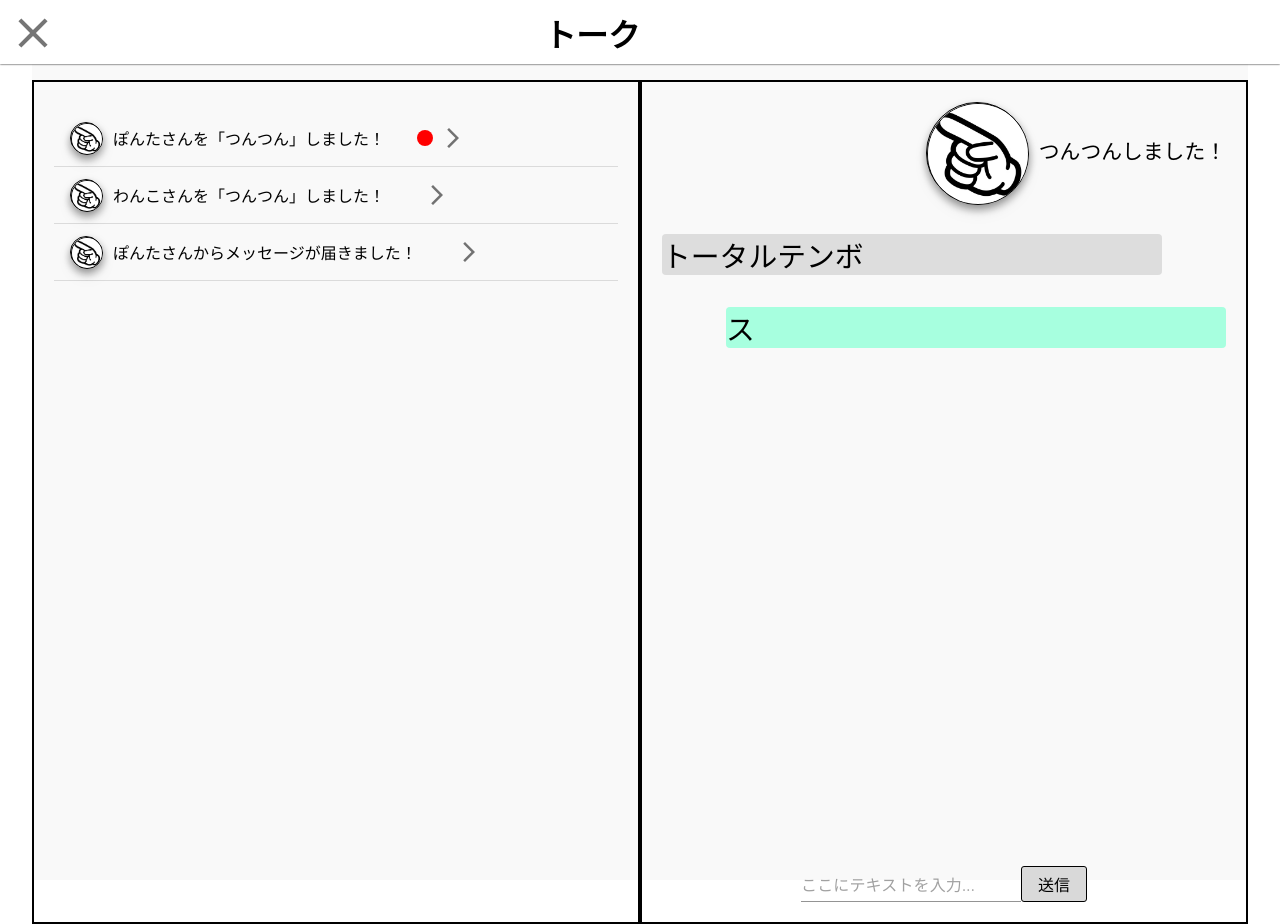
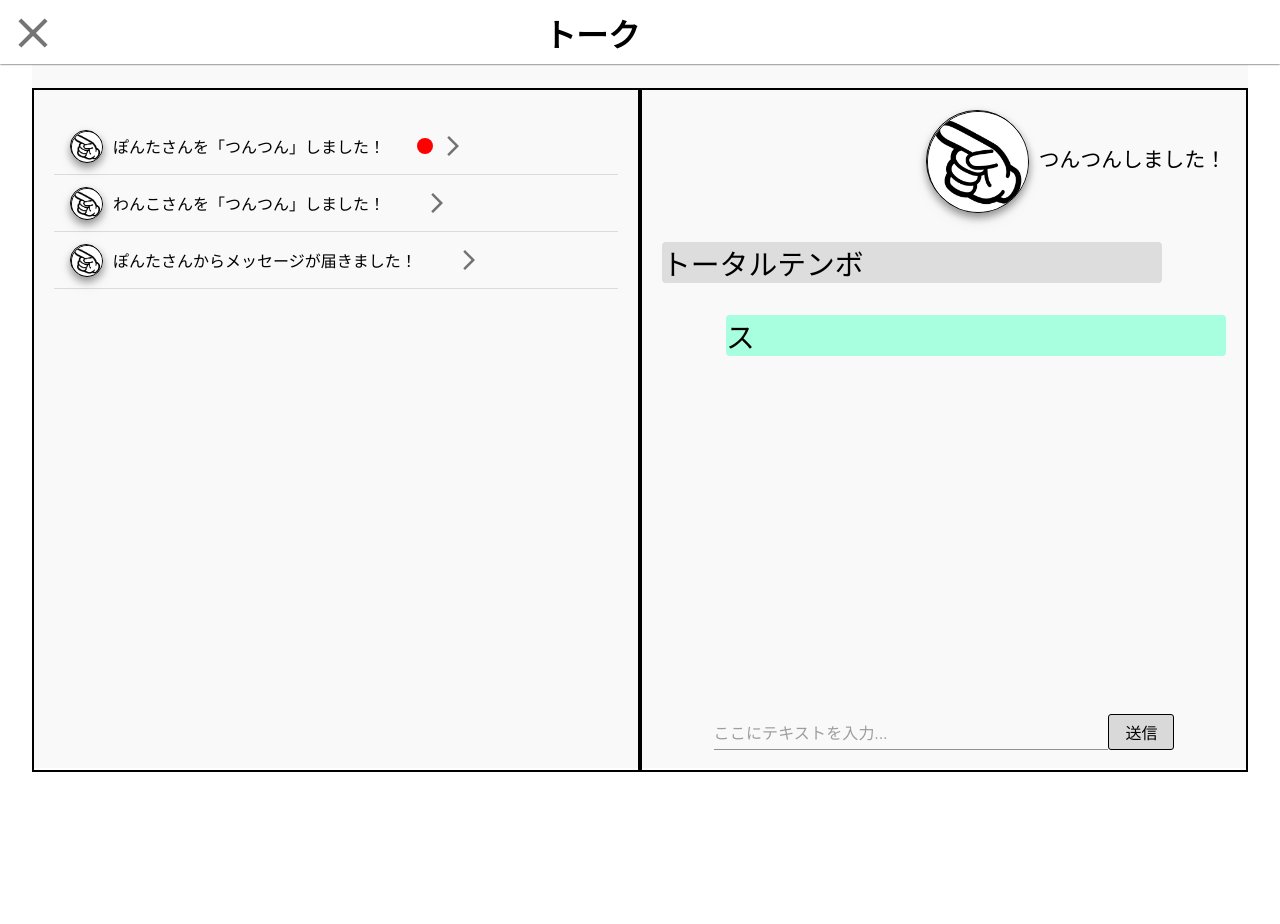
Before and after one commit to Autumn-hackathons2022-B/TunTunConnect-Front, a React (Create React App) app: page /dm in a window 1280 px wide. After the commit the page ends 800 px from the top, so only its background shows below. Built offline with nearby package versions, Linux system fonts and the light colour scheme.

Commit message:
[update] modify size and height

```diff
--- a/src/components/atoms/SubmitText.js
+++ b/src/components/atoms/SubmitText.js
@@ -1,6 +1,10 @@
 import { Input } from "@mui/material";
+import styled from "styled-components";
 
 export const SubmitText = () => {
-    return <Input placeholder="ここにテキストを入力...">
-    </Input>
-}
+  return <StyledInput placeholder="ここにテキストを入力..."></StyledInput>;
+};
+
+const StyledInput = styled(Input)`
+  width: 70%;
+`;
--- a/src/components/molecules/InputZone.js
+++ b/src/components/molecules/InputZone.js
@@ -1,12 +1,21 @@
 import { SubmitText } from "../atoms/SubmitText";
 import { SubmitButton } from "../atoms/SubmitButton";
 import { useState } from "react";
+import styled from "styled-components";
 
 export const InputZone = () => {
-    const [nowText, setNowtext] = useState("")
+  const [nowText, setNowtext] = useState("");
 
-    return <div>
-        <SubmitText />
-        <SubmitButton />
-    </div>
-}
+  return (
+    <Wrapper>
+      <SubmitText />
+      <SubmitButton />
+    </Wrapper>
+  );
+};
+
+const Wrapper = styled.div`
+  width: 100%;
+  padding: auto;
+  text-align: center;
+`;
--- a/src/components/organisms/Conversation.js
+++ b/src/components/organisms/Conversation.js
@@ -1,33 +1,37 @@
-import { ChatMolecule } from "../molecules/ChatMolecule"
-import { InputZone } from "../molecules/InputZone"
-import {Stack} from "@mui/material";
+import { ChatMolecule } from "../molecules/ChatMolecule";
+import { InputZone } from "../molecules/InputZone";
+import { Stack } from "@mui/material";
 
 /**
  * DM画面の右側の会話部分
  */
 
 export const Conversation = ({ userId, partnerId }) => {
-
   // ここで、会話内容を読み込む
   const GetConversation = (userId, partnerId) => {
     //とりあえず今は適当なメッセージを入れる。
     const messageList = [
       {
         isSelf: false,
-                message: "トータルテンボ"
+        message: "トータルテンボ",
       },
       {
         isSelf: true,
-                message: "ス"
-            }
-
-        ]
+        message: "ス",
+      },
+    ];
     return messageList;
-    }
+  };
   return (
-        <Stack direction={"column"} justifyContent={"space-between"} alignItems={"center"} minHeight={"100vh"} width={"100%"}>
+    <Stack
+      direction={"column"}
+      justifyContent={"space-between"}
+      alignItems={"center"}
+      minHeight={"80vh"}
+      width={"100%"}
+    >
       <ChatMolecule messageBoxList={GetConversation(userId, partnerId)} />
       <InputZone />
     </Stack>
   );
-}
+};
--- a/src/components/pages/DMPage.js
+++ b/src/components/pages/DMPage.js
@@ -1,40 +1,50 @@
-import {Header} from "../organisms/Header";
-import {Grid, Stack} from "@mui/material";
-import {Inform} from "../organisms/Inform";
+import { Header } from "../organisms/Header";
+import { Grid, Stack } from "@mui/material";
+import { Inform } from "../organisms/Inform";
 import styled from "styled-components";
-import {Conversation} from "../organisms/Conversation";
+import { Conversation } from "../organisms/Conversation";
 
 export const DMPage = () => {
-    return (
-        <>
-            <Header/>
-            <Wrapper>
-                <Grid container >
-                    <Grid item xs={6} ><InformWrapper><Inform my_id={"aaa"}/></InformWrapper></Grid>
-                    <Grid item xs={6}><ConversationWrapper><Conversation user_id={"aaa"} partnerId={"aaa"} /></ConversationWrapper></Grid>
-                </Grid>
-            </Wrapper>
-
-        </>
-    )
-}
+  return (
+    <WholeWrapper>
+      <Header />
+      <Wrapper>
+        <Grid container>
+          <Grid item xs={6}>
+            <InformWrapper>
+              <Inform my_id={"aaa"} />
+            </InformWrapper>
+          </Grid>
+          <Grid item xs={6}>
+            <ConversationWrapper>
+              <Conversation user_id={"aaa"} partnerId={"aaa"} />
+            </ConversationWrapper>
+          </Grid>
+        </Grid>
+      </Wrapper>
+    </WholeWrapper>
+  );
+};
 
 const Wrapper = styled.div`
   display: flex;
-  padding-top: 48px;
+  padding-top: 7vh;
   background-color: #f9f9f9;
-  height: 100vh;
-`
+  height: 85vh;
+`;
+const WholeWrapper = styled.div`
+  height: 80vh;
+`;
 
 const InformWrapper = styled.div`
   border: 2px solid #000;
   padding: 20px;
-  min-height: 100vh;
-`
+  min-height: 80vh;
+`;
 
 const ConversationWrapper = styled.div`
   border: 2px solid #000;
+  display: block;
   padding: 20px;
-  min-height: 100vh;
-
-`
+  height: 80vh;
+`;
--- a/src/model/UserCardModel.js
+++ b/src/model/UserCardModel.js
@@ -1,6 +1,6 @@
 export const UserCardModel = {
-    MySelf: 0,
-    Other: 1,
-    TunTun: 2,
-    Disabled: 3
-}
+  MySelf: 0,
+  Other: 1,
+  TunTun: 2,
+  Disabled: 3,
+};
```
Lines whose indentation alone changed are shown as unchanged.
